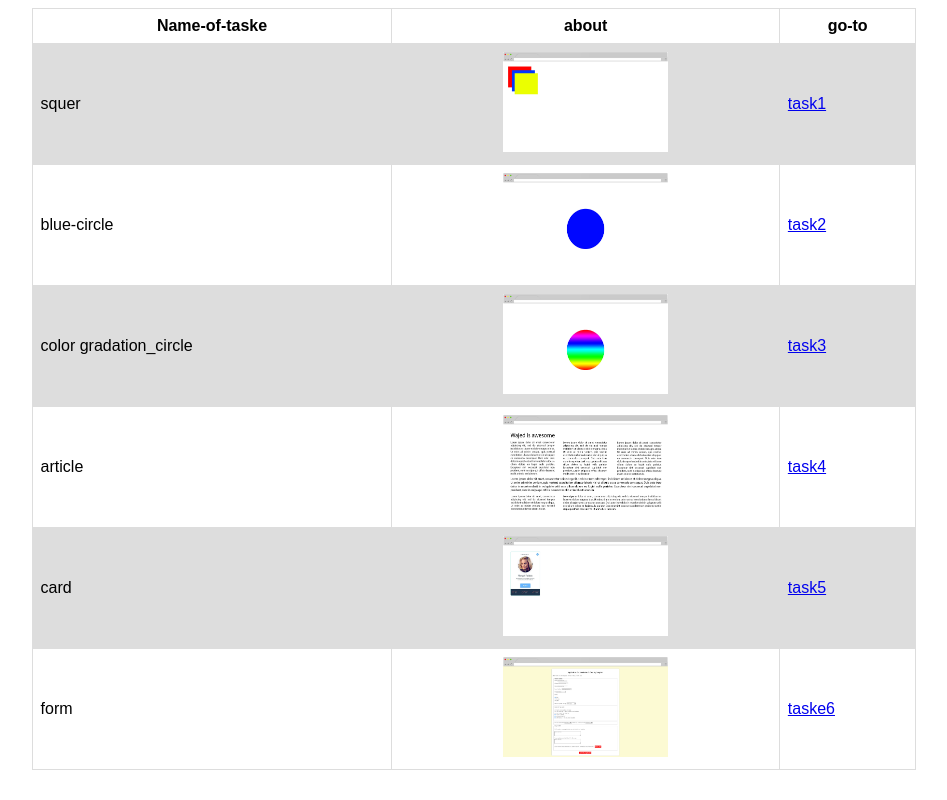
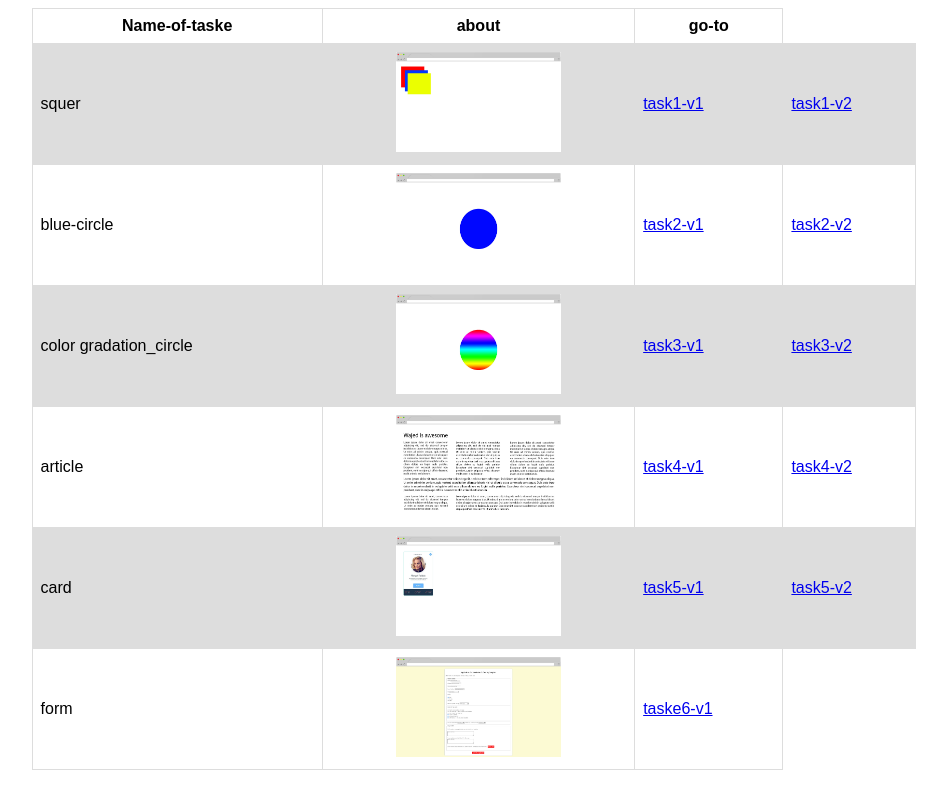
Before and after one commit to Nirmeen2018/all-task, a plain HTML site: page index.html in a window 1280 px wide. Shown: the whole page, without its empty margins (166-1113 px from the left). Drawn offline with Linux system fonts and the light colour scheme.

Commit message:
new updat

```diff
--- a/index.html
+++ b/index.html
@@ -16,37 +16,47 @@
             </tr>
             <tr><td>squer</td>
                <td class="immg"> <img src="image/1.jpg" alt="squer"/></td>
-                <td><a href="task1/index.html">task1</a></td>
+                <td><a href="task1-version1/index.html">task1-v1</a></td>
+                <td><a href="task1-version2/index.html">task1-v2</a></td>
 
             </tr>
             <tr>
                 <td>blue-circle</td>
                 <td class="immg"><img src="image/2.jpg" alt="blue-circle"/></td>
-                <td><a href="task2/index.html">task2</a></td>
+                <td><a href="task2-version1/index.html">task2-v1</a></td>
+                <td><a href="task2-version2/index.html">task2-v2</a></td>
+
 
             </tr>
             <tr>
                 <td>color gradation_circle</td>
                 <td class="immg"><img src="image/3.jpg" alt="Color gradation_circle"/></td>
-                <td><a href="task3/index.html">task3</a><br/></td>
+                <td><a href="task3-verssion1/index.html">task3-v1</a><br/></td>
+                <td><a href="task3-verssion2/index.html">task3-v2</a><br/></td>
+
 
             </tr>
             <tr>
                 <td>article</td>
                <td class="immg"> <img src="image/4.jpg" alt="article"/></td>
-               <td><a href="task4/index.html">task4</a></td>
+               <td><a href="task4-verssion1/index.html">task4-v1</a></td>
+               <td><a href="task4-verssion2/index.html">task4-v2</a></td>
+
 
             </tr>
             <tr>
                 <td>card</td>
                 <td class="immg"><img src="image/5.jpg" alt="card"/></td>
-                <td><a href="task5/index.html">task5</a></td>
+                <td><a href="task5-verssion1/index.html">task5-v1</a></td>
+                <td><a href="task5-verssion2/index.html">task5-v2</a></td>
+
 
             </tr>
             <tr>
                 <td>form</td>
                <td class="immg"><img src="image/6.jpg" alt="form"/></td>
-               <td><a href="task6/index.html">taske6</a></td>
+               <td><a href="task6-version1/index.html">taske6-v1</a></td>
+
 
             </tr>
     </table>
```
